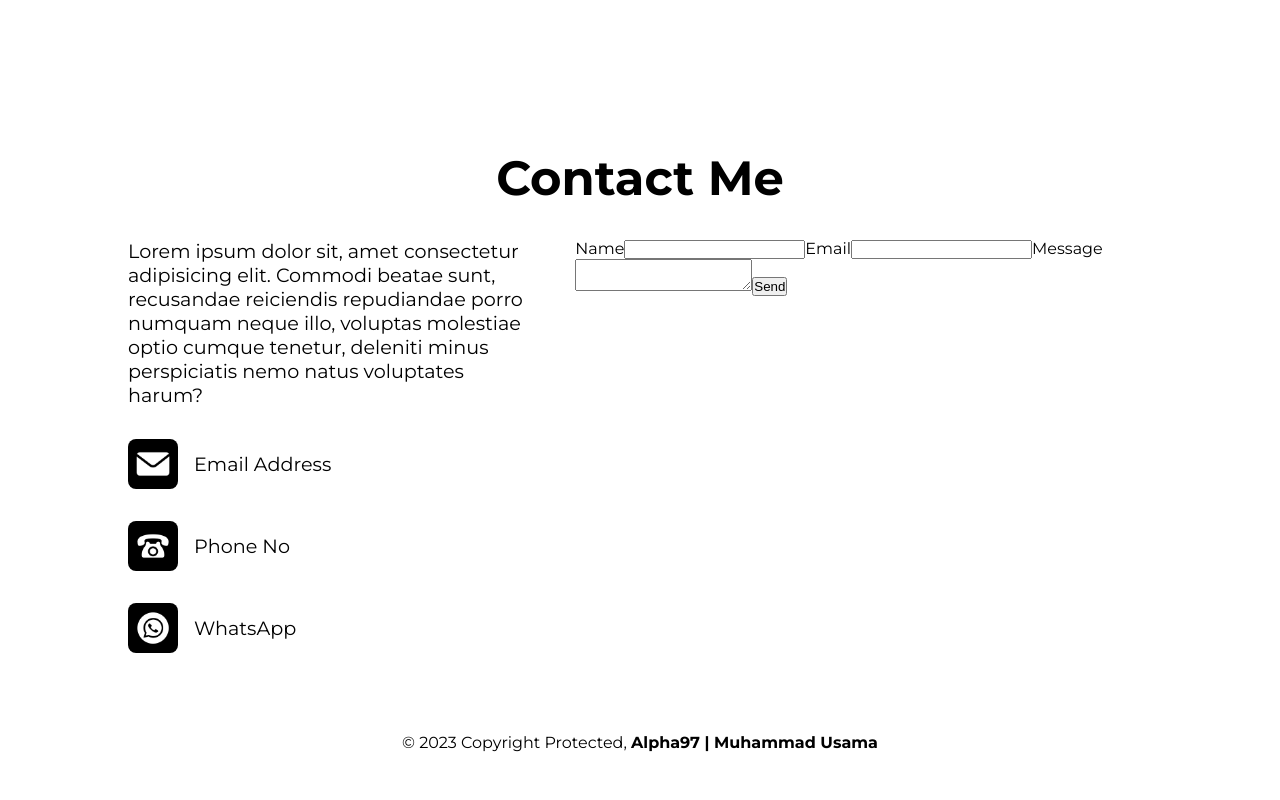
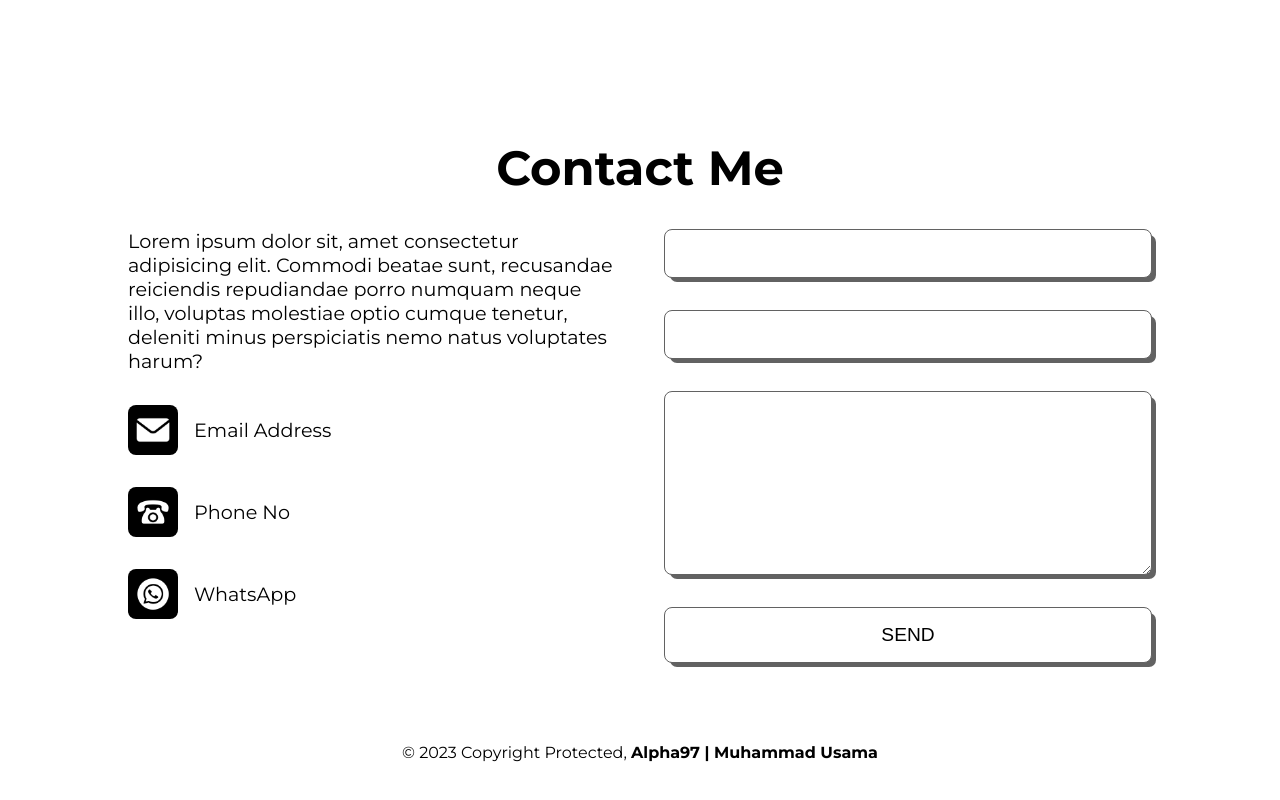
Before and after one commit to alphadev97/Alpha97---Personel-Portfolio, a Next.js app: page / in a window 1280 px wide. Shown: the part 4468-5268 px from the top of the page. Built offline with nearby package versions, Linux system fonts and the light colour scheme.

Commit message:
sendForm

```diff
--- a/src/components/Form/sendForm.tsx
+++ b/src/components/Form/sendForm.tsx
@@ -2,6 +2,7 @@
 
 import React, { useRef } from "react";
 import emailjs from "@emailjs/browser";
+import styles from "./form.module.css";
 
 export const ContactUs = () => {
   const form = useRef<HTMLFormElement | null>(null);
@@ -30,14 +31,15 @@ export const ContactUs = () => {
   };
 
   return (
-    <form ref={form} onSubmit={sendEmail}>
-      <label>Name</label>
-      <input type="text" name="user_name" />
-      <label>Email</label>
-      <input type="email" name="user_email" />
-      <label>Message</label>
-      <textarea name="message" />
-      <input type="submit" value="Send" />
-    </form>
+    <div className={styles.send}>
+      <form ref={form} onSubmit={sendEmail} className={styles.form}>
+        <input type="text" name="from_name" />
+
+        <input type="email" name="email_id" />
+
+        <textarea name="message" cols={30} rows={10} />
+        <input type="submit" value="Send" className={styles.submitBtn} />
+      </form>
+    </div>
   );
 };
```
